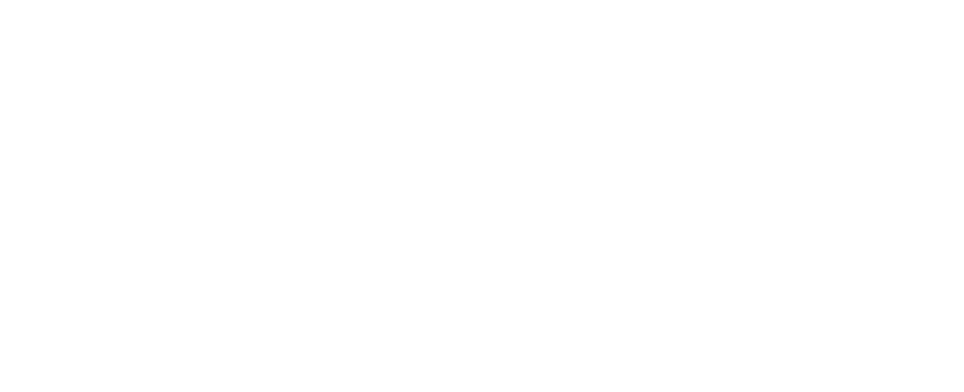
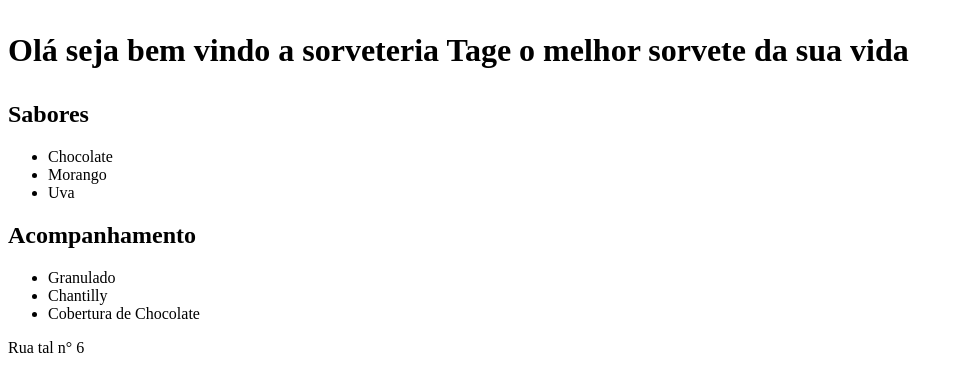
Before and after one commit to izadora0207/CP2-StyledRouter, a React (Create React App) app: page / in a window 1280 px wide. Shown: the top 392 px of the page, without its empty margins (0-964 px from the left). Built offline with nearby package versions, Linux system fonts and the light colour scheme.

Commit message:
esqueleto criado e colocada algumas informaçoes

```diff
--- a/src/App.js
+++ b/src/App.js
@@ -1,9 +1,14 @@
 import React from 'react'
+import Cabecalho from './componente/cabecalho/Cabecalho'
+import Corpo from './componente/corpo/Corpo'
+import Rodape from './componente/rodape/Rodape'
 
 export default function App() {
   return (
     <div>
-
+      <Cabecalho />
+      <Corpo />
+      <Rodape />
     </div>
   );
 }
--- a/src/componente/cabecalho/Cabecalho.jsx
+++ b/src/componente/cabecalho/Cabecalho.jsx
@@ -5,6 +5,7 @@
         <div>
             <h1>
                 <p>
+                    Olá seja bem vindo a sorveteria Tage o melhor sorvete da sua vida
                 </p>
             </h1>
         </div>
--- a/src/componente/corpo/Corpo.jsx
+++ b/src/componente/corpo/Corpo.jsx
@@ -4,23 +4,23 @@
     return (
         <div>
         <h2>
-
+            Sabores
         </h2>
 
         <ul>
-            <li></li>
-            <li></li>
-            <li></li>
+            <li>Chocolate</li>
+            <li>Morango</li>
+            <li>Uva</li>
         </ul>
 
         <h2>
-
+            Acompanhamento
         </h2>
 
         <ul>
-            <li></li>
-            <li></li>
-            <li></li>
+            <li>Granulado</li>
+            <li>Chantilly</li>
+            <li>Cobertura de Chocolate</li>
         </ul>
 
         </div>
--- a/src/componente/rodape/Rodape.jsx
+++ b/src/componente/rodape/Rodape.jsx
@@ -4,6 +4,7 @@
     return (
         <footer>
             <p>
+                Rua tal n° 6
                 <a href=""></a>
             </p>
         </footer>
```
